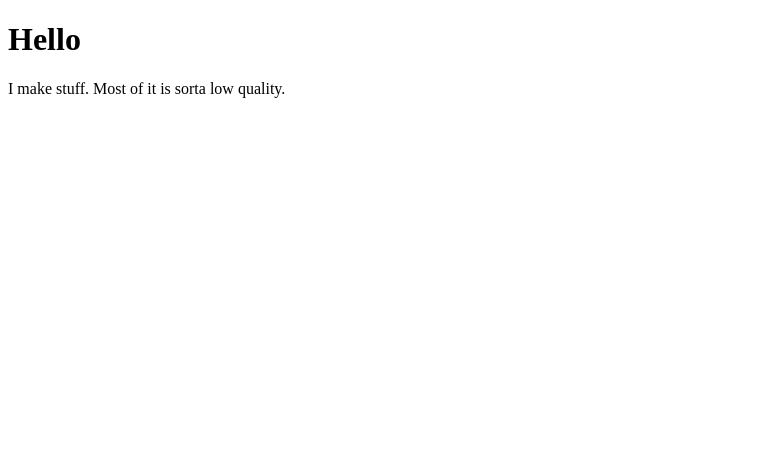
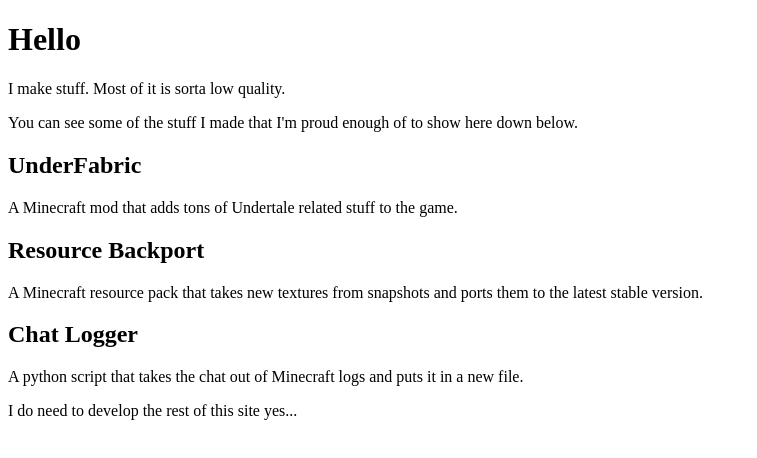
Before and after one commit to Just-Leah/Stonewall0210.github.io, a plain HTML site: page index.html in a window 1280 px wide. Shown: the whole page, without its empty margins (0-757 px from the left). Drawn offline with Linux system fonts and the light colour scheme.

Commit message:
Update index.html

```diff
--- a/index.html
+++ b/index.html
@@ -12,5 +12,23 @@
         <p>
             I make stuff. Most of it is sorta low quality.
         </p>
+        <p>
+            You can see some of the stuff I made that I'm proud enough of to show here down below.
+        </p>
+        <h2>UnderFabric</h2>
+        <p>
+            A Minecraft mod that adds tons of Undertale related stuff to the game.
+        </p>
+        <h2>Resource Backport</h2>
+        <p>
+            A Minecraft resource pack that takes new textures from snapshots and ports them to the latest stable version.
+        </p>
+        <h2>Chat Logger</h2>
+        <p>
+            A python script that takes the chat out of Minecraft logs and puts it in a new file.
+        </p>
     </body>
+    <footer>
+        I do need to develop the rest of this site yes...
+    </footer>
 </html>
```
